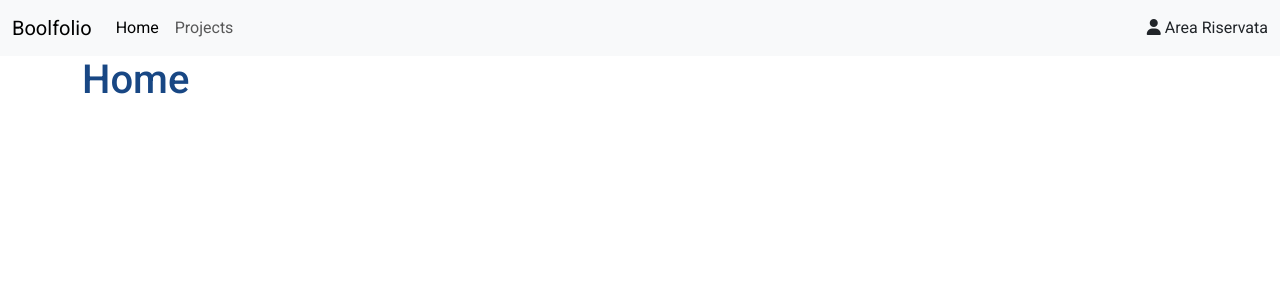
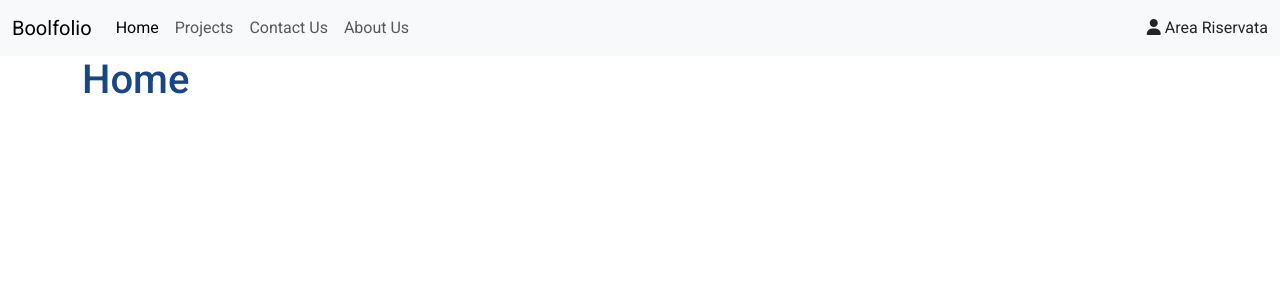
Before and after one commit to WojciechPotoniec/vite-boolfolio, a Vue app: page / in a window 1280 px wide. Shown: the top 300 px of the page. Built offline with nearby package versions, Linux system fonts and the light colour scheme.

Commit message:
update array of links

```diff
--- a/src/components/HeaderComponent.vue
+++ b/src/components/HeaderComponent.vue
@@ -46,6 +46,14 @@ export default {
         {
           label: "Projects",
           routeName: "projects",
+        },
+        {
+          label: "Contact Us",
+          routeName: "contact",
+        },
+        {
+          label: "About Us",
+          routeName: "about",
         }
       ],
       show: false,
```
